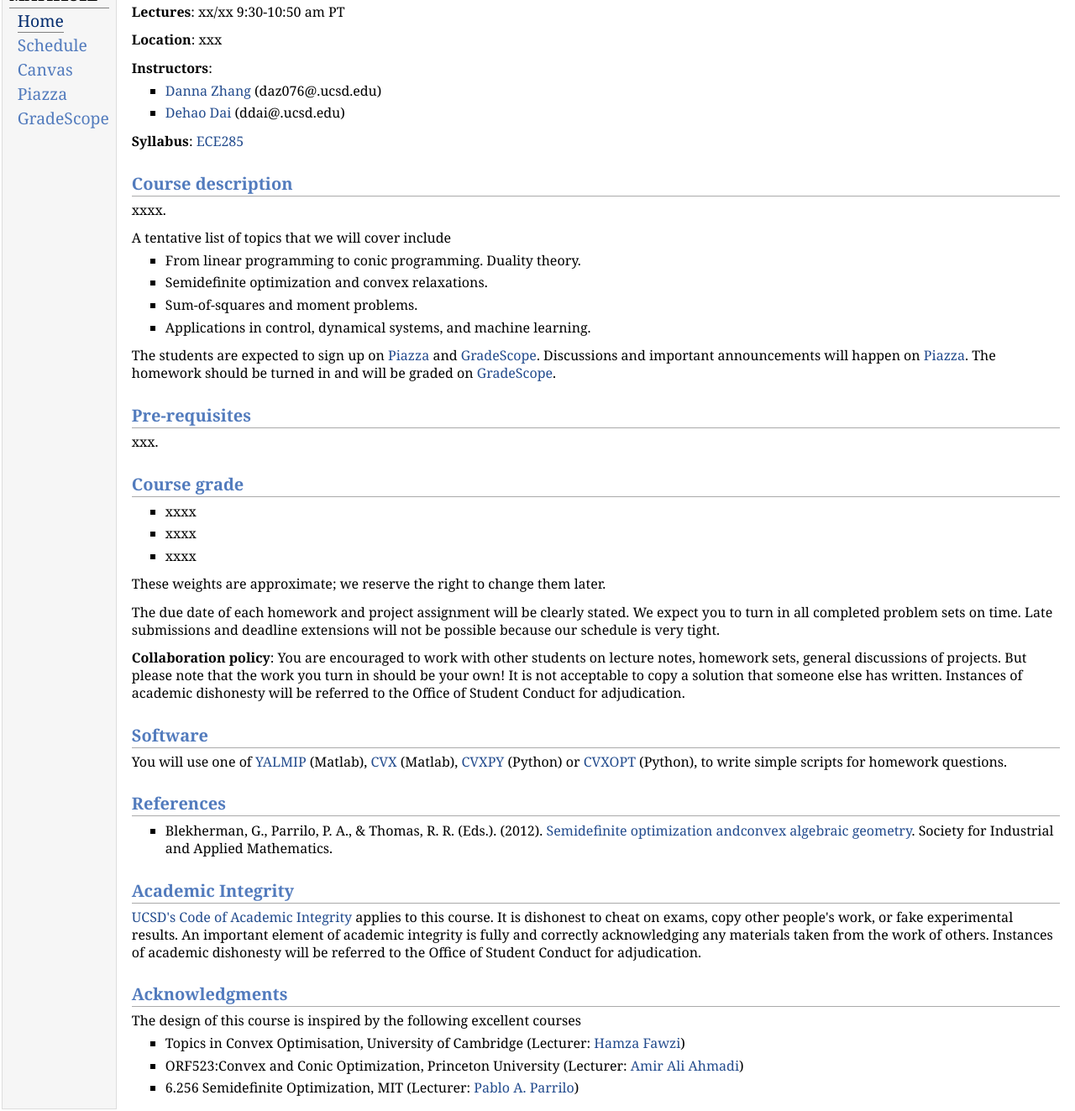
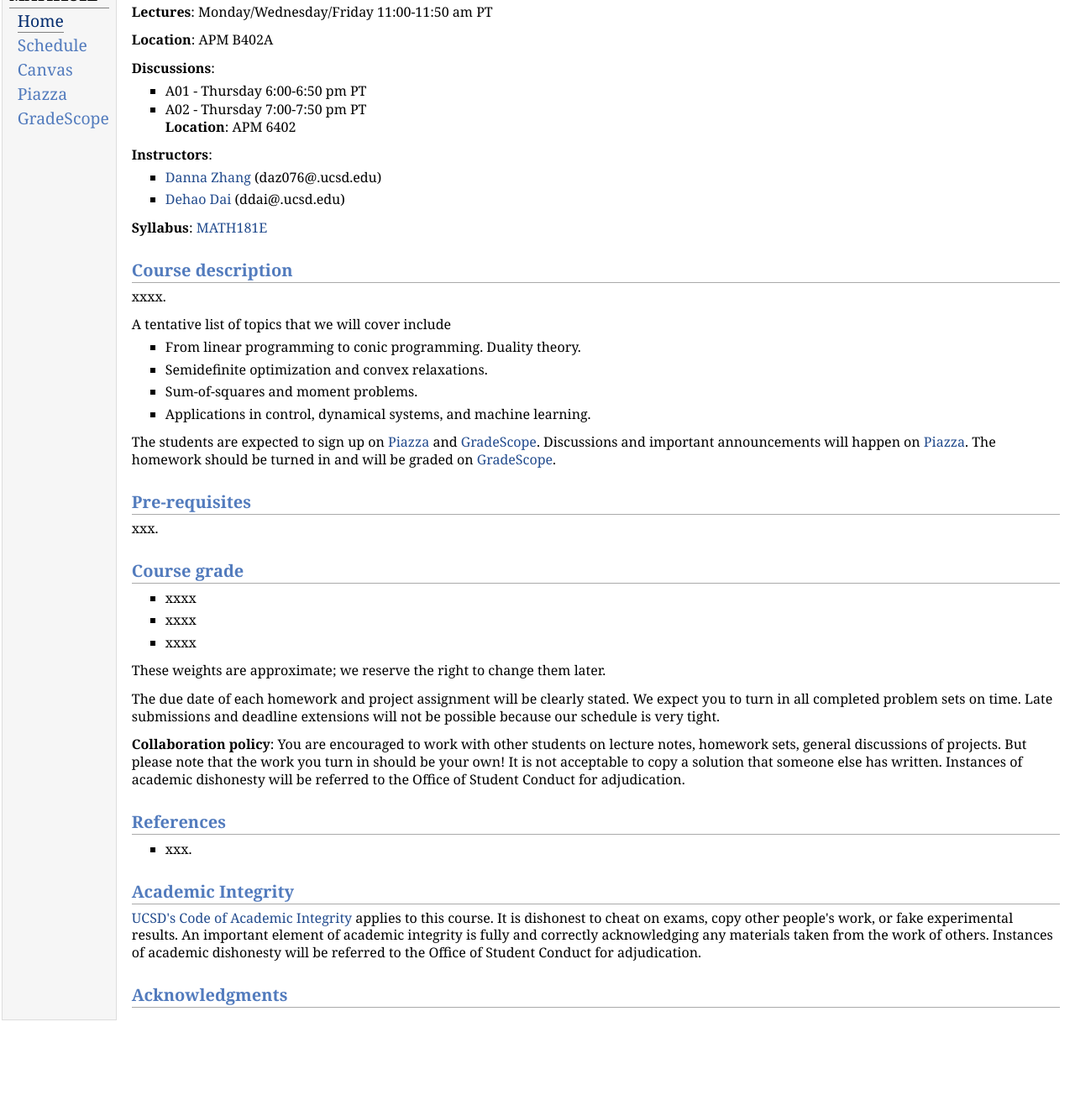
Before and after one commit to DehaoDai/Dehaodai.github.io, a plain HTML site: page MATH181E/math181e.html in a window 1280 px wide. Shown: the part 52-1375 px from the top of the page at 84% size. After the commit the page ends 1277 px from the top, so only its background shows below. Drawn offline with Linux system fonts and the light colour scheme.

Commit message:
Update math181e.html

```diff
--- a/MATH181E/math181e.html
+++ b/MATH181E/math181e.html
@@ -20,16 +20,21 @@
 <div class="menu-item"><a href="https://www.gradescope.com/">GradeScope</a></div>
 </td>
 <td id="layout-content">
-<h1>MATH181E, Winter 2023 &ndash; xxxxx</h1>
-<p><b>Lectures</b>: xx/xx 9:30-10:50 am PT </p>
-<p><b>Location</b>: xxx </p>
+<h1>MATH181E, Winter 2023 &ndash; Mathematical Statistics - Time Series	</h1>
+<p><b>Lectures</b>: Monday/Wednesday/Friday 11:00-11:50 am PT </p>
+<p><b>Location</b>: APM B402A </p>
+<p><b>Discussions</b>:</p>
+<ul>
+  <li>A01 - Thursday 6:00-6:50 pm PT</li>
+  <li>A02 - Thursday 7:00-7:50 pm PT</li>
+  <p><b>Location</b>: APM 6402</p></ul>
 <p><b>Instructors</b>: </p>
 <ul>
 <li><p><a href="https://https://mathweb.ucsd.edu/~daz076/">Danna Zhang</a> (daz076@.ucsd.edu)</p>
 </li>
 <li><p><a href="https://dehaodai.github.io/">Dehao Dai</a> (ddai@.ucsd.edu)</p></li>
 </ul>
-<p><b>Syllabus</b>: <a href="ddd.pdf">ECE285</a></p>
+<p><b>Syllabus</b>: <a href="MATH181E.pdf">MATH181E</a></p>
 <h2>Course description</h2>
 <p>xxxx.</p>
 <p>A tentative list of topics that we will cover include</p>
@@ -58,26 +63,18 @@
 <p>These weights are approximate; we reserve the right to change them later.</p>
 <p>The due date of each homework and project assignment will be clearly stated. We expect you to turn in all completed problem sets on time. Late submissions and deadline extensions will not be possible because our schedule is very tight. </p>
 <p><b>Collaboration policy</b>: You are encouraged to work with other students on  lecture notes, homework sets, general discussions of projects. But please note that the work you turn in should be your own! It is not acceptable to copy a solution that someone else has written. Instances of academic dishonesty will be referred to the Office of Student Conduct for adjudication.</p>
-<h2>Software</h2>
-<p>You will use one of <a href="https://yalmip.github.io/">YALMIP</a> (Matlab), <a href="http://cvxr.com/cvx/">CVX</a> (Matlab), <a href="https://www.cvxpy.org/">CVXPY</a> (Python) or <a href="https://cvxopt.org/">CVXOPT</a> (Python), to write simple scripts for homework questions. </p>
+
 <h2>References</h2>
 <ul>
-<li><p>Blekherman, G., Parrilo, P. A., &amp; Thomas, R. R. (Eds.). (2012). <a href="http://www.mit.edu/~parrilo/sdocag/">Semidefinite optimization andconvex algebraic geometry</a>. Society for Industrial and Applied Mathematics.</p>
+<li><p>xxx.</p>
 </li>
 
 </ul>
 <h2>Academic Integrity</h2>
 <p><a href="https://academicintegrity.ucsd.edu/">UCSD's Code of Academic Integrity</a> applies to this course. It is dishonest to cheat on exams, copy other people's work, or fake experimental results. An important element of academic integrity is fully and correctly acknowledging any materials taken from the work of others. Instances of academic dishonesty will be referred to the Office of Student Conduct for adjudication.</p>
 <h2>Acknowledgments</h2>
-<p>The design of this course is inspired by the following excellent courses</p>
-<ul>
-<li><p>Topics in Convex Optimisation, University of Cambridge (Lecturer: <a href="https://www.damtp.cam.ac.uk/user/hf323/">Hamza Fawzi</a>)</p>
-</li>
-<li><p>ORF523:Convex and Conic Optimization, Princeton University (Lecturer: <a href="http://aaa.princeton.edu/">Amir Ali Ahmadi</a>)</p>
-</li>
-<li><p>6.256 Semidefinite Optimization, MIT (Lecturer: <a href="http://www.mit.edu/~parrilo/">Pablo A. Parrilo</a>)</p>
-</li>
-</ul>
+<p></p>
+
 </td>
 </tr>
 </table>
```
